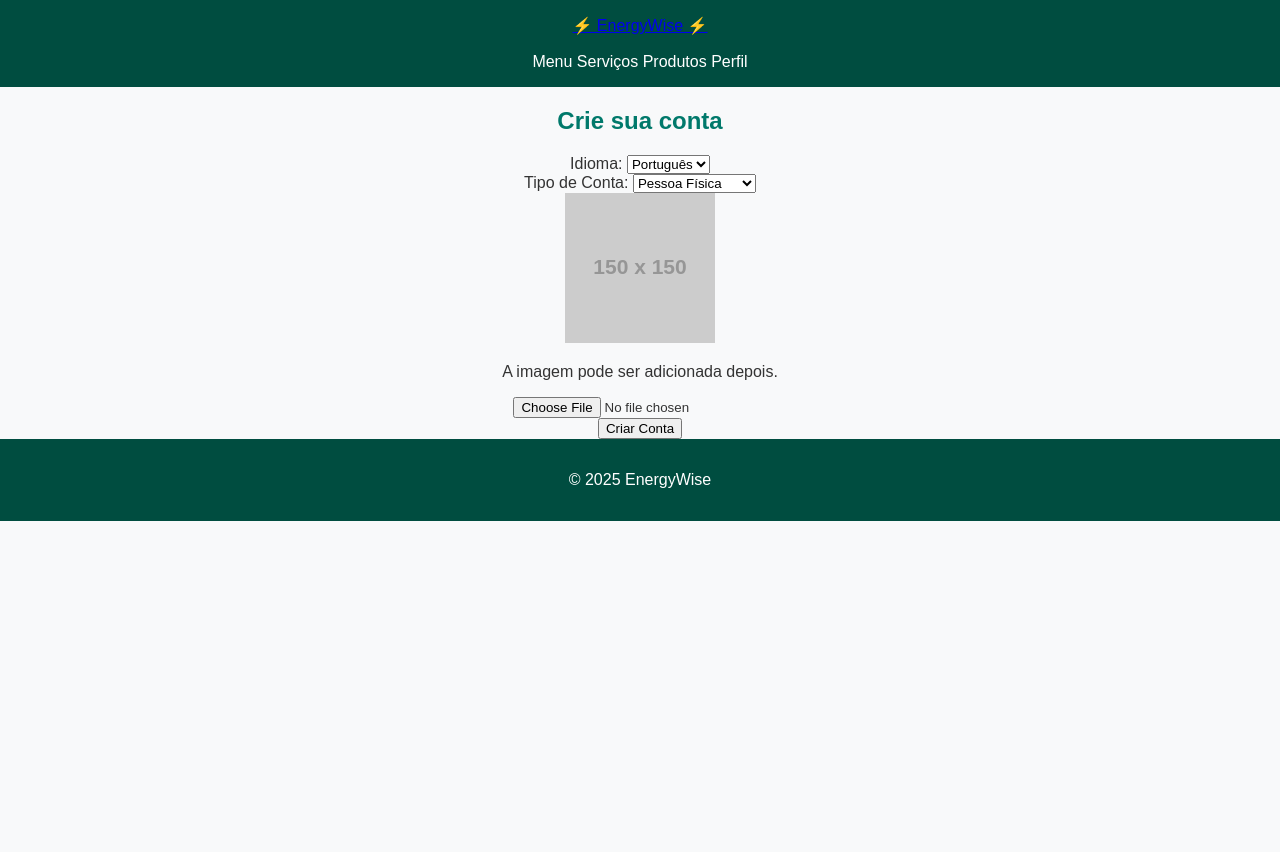
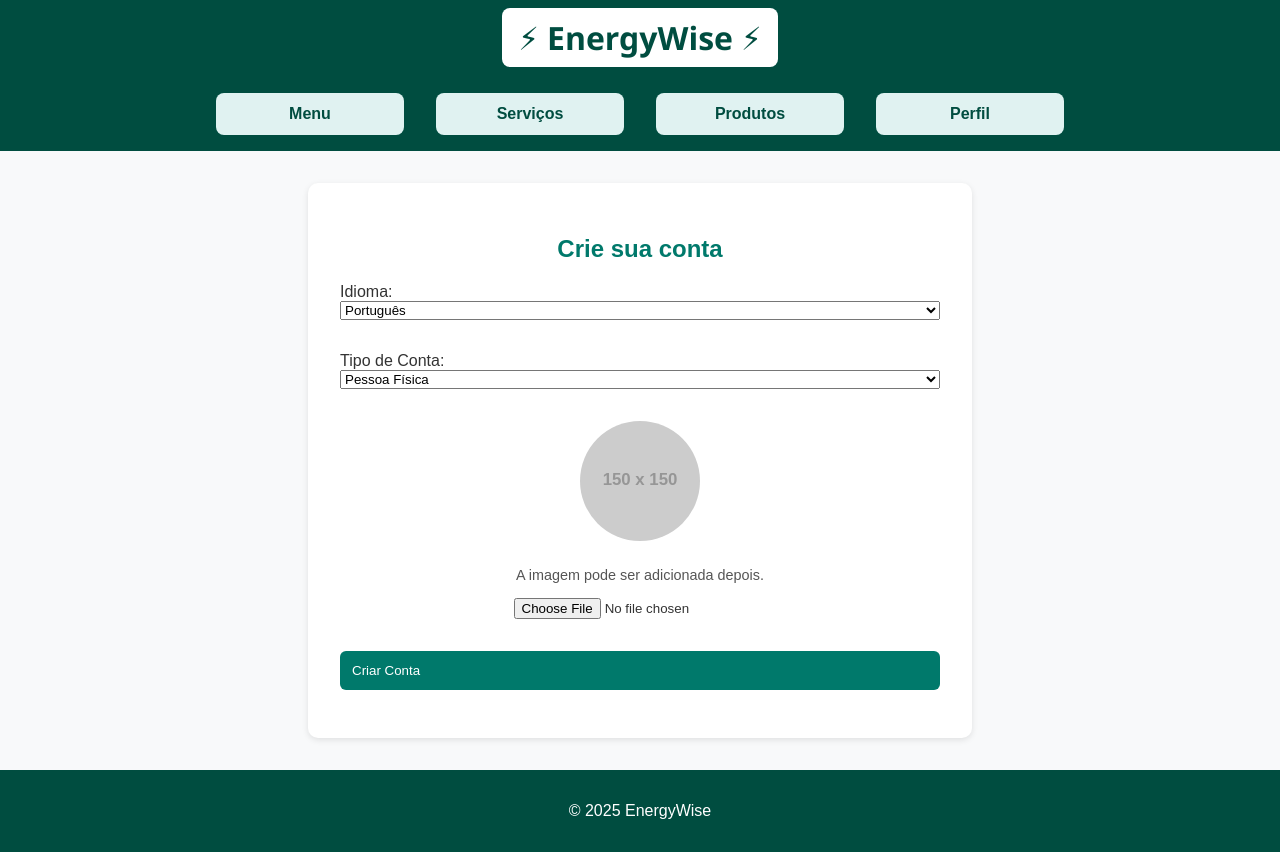
Before and after one commit to callmepewk/EnergiWise, a plain HTML site: page login.html in a window 1280 px wide. Before the commit the page ends 800 px from the top, so only its background shows below. Drawn offline with Linux system fonts and the light colour scheme; placeholder pictures from the web are drawn by us.

Commit message:
Update style.css

```diff
--- a/style.css
+++ b/style.css
@@ -134,3 +134,112 @@
 .produto a:hover {
   text-decoration: underline;
 }
+.login-container {
+  max-width: 600px;
+  margin: 2rem auto;
+  padding: 2rem;
+  background-color: #ffffff;
+  border-radius: 10px;
+  box-shadow: 0 2px 6px rgba(0,0,0,0.1);
+}
+
+.login-container label,
+.login-container select,
+.login-container input,
+.login-container button {
+  display: block;
+  width: 100%;
+  margin-bottom: 1rem;
+  text-align: left;
+}
+
+.login-container button {
+  background-color: #00796b;
+  color: white;
+  padding: 0.75rem;
+  border: none;
+  border-radius: 6px;
+  cursor: pointer;
+}
+
+.login-container button:hover {
+  background-color: #00695c;
+}
+
+.imagem-preview {
+  text-align: center;
+  margin-bottom: 1rem;
+}
+
+.imagem-preview img {
+  width: 120px;
+  border-radius: 50%;
+  margin-bottom: 0.5rem;
+}
+
+.imagem-preview p {
+  font-size: 0.9rem;
+  color: #555;
+}
+.menu-icones {
+  display: flex;
+  justify-content: center;
+  gap: 2rem;
+  margin-top: 1rem;
+  flex-wrap: wrap;
+}
+
+.icone {
+  padding: 0.75rem 1.5rem;
+  background-color: #e0f2f1;
+  border-radius: 8px;
+  text-decoration: none;
+  color: #004d40;
+  font-weight: bold;
+  font-size: 1rem;
+  min-width: 140px;
+  text-align: center;
+  transition: background 0.3s;
+}
+
+.icone:hover {
+  background-color: #b2dfdb;
+}
+
+.login-link-unico {
+  margin-left: auto;
+  margin-right: 3rem;
+}
+
+.centralizado {
+  display: flex;
+  flex-direction: column;
+  align-items: center;
+  text-align: center;
+}
+
+.logo-texto {
+  font-size: 2rem;
+  font-weight: bold;
+  text-decoration: none;
+  color: #004d40;
+  background-color: #ffffff;
+  padding: 0.5rem 1rem;
+  border-radius: 8px;
+  font-family: 'Segoe UI', Tahoma, Geneva, Verdana, sans-serif;
+}
+
+/* NOVO: aplica o mesmo alinhamento e largura controlada ao conteúdo */
+.conteudo-limitado {
+  max-width: 900px;
+  margin: 3rem auto;
+  padding: 1rem;
+  text-align: left;
+  line-height: 1.6;
+}
+
+.conteudo-limitado h2,
+.conteudo-limitado h3,
+.conteudo-limitado h1 {
+  color: #00796b;
+}
```
